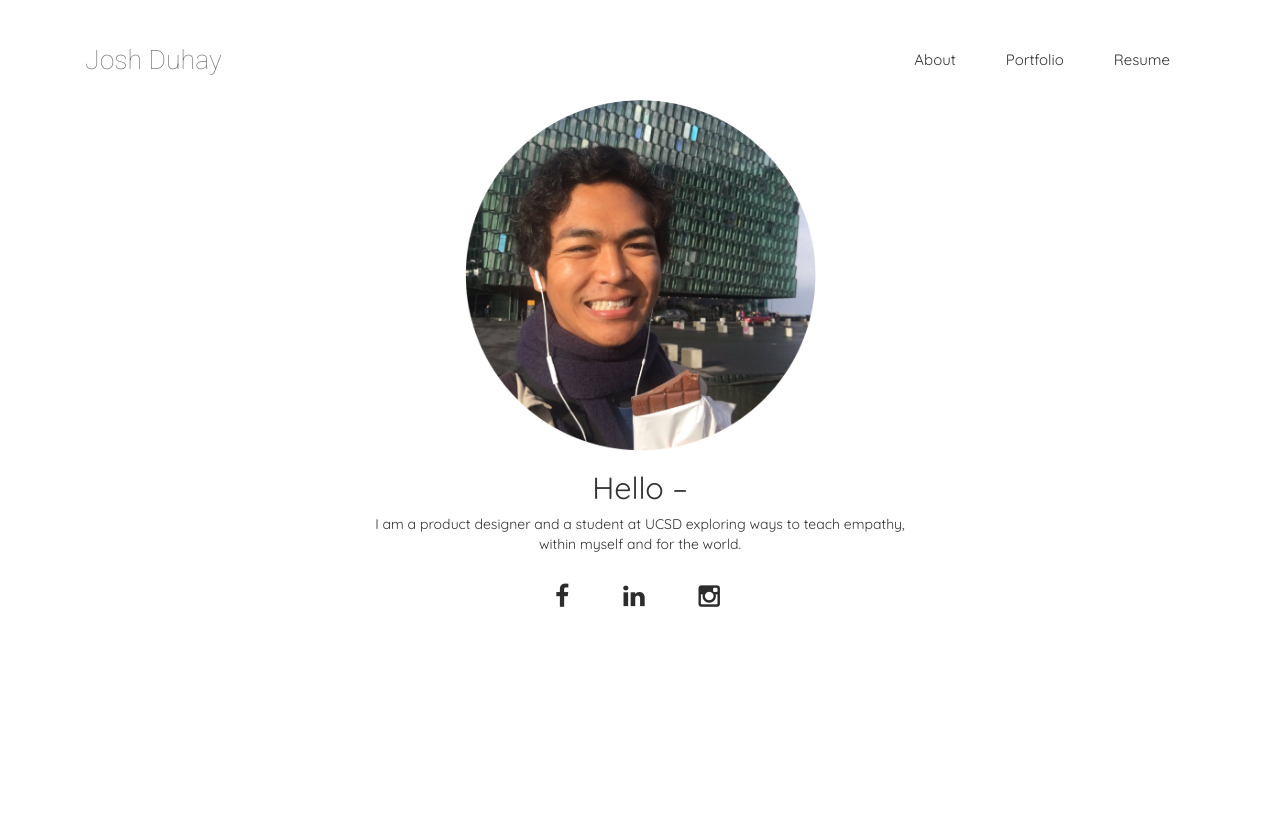
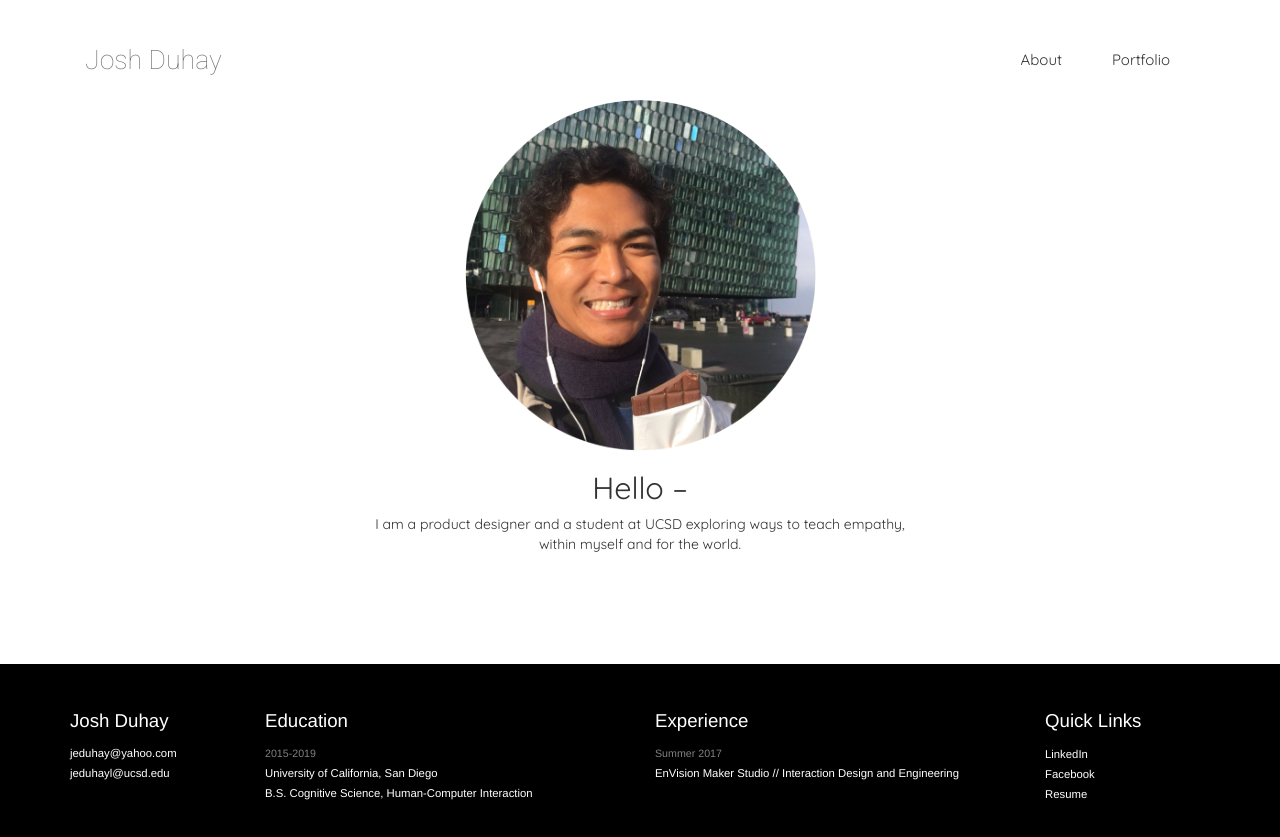
Before and after one commit to jeduhay/personalwebsite, a PHP site: page / in a window 1280 px wide. Before the commit the page ends 607 px from the top, so only its background shows below. Run offline with PHP 8.4, Linux system fonts and the light colour scheme; some libraries are stand-ins or nearby versions; some web fonts are replaced.

Commit message:
Footer added

```diff
--- a/css/style.css
+++ b/css/style.css
@@ -798,38 +798,35 @@ font header .navbar-default .navbar-nav li a:hover {
 	footer Start
 --*/
 footer {
-  background: #F5F5F5;
-  text-align: center;
-  padding-top: 48px;
-  padding-bottom: 55px;
-}
-footer p {
-  font-size: 13px;
-  line-height: 25px;
-  color: #919191;
-}
-footer a {
-  color: #595959;
-}
-footer .footer-manu {
-  padding-bottom: 25px;
-}
-footer .footer-manu ul {
-  margin: 0px;
-  padding: 0px;
-}
-footer .footer-manu ul li {
-  display: inline-block;
-  padding: 0px 20px;
-}
-footer .footer-manu ul li a {
-  display: inline-block;
-  color: #494949;
-}
-footer .footer-manu ul li a:hover {
-  color: #000;
+  background: black;
+  text-align: left;
+  padding-top: 24px;
+  padding-bottom: 24px;
+  font-family: Helvetica, sans-serif;
 }
 
+footer h1 {
+  font-size: 14pt;
+  line-height:25px;
+  color: white;
+  font-weight:500;
+}
+
+footer h2 {
+  font-size: 8pt;
+  color: grey;
+  line-height:0px;
+}
+
+footer p {
+  font-size: 8.5pt;
+  color: white;
+}
+
+footer a {
+  font-size: 8.5pt;
+  color: white;
+}
 
 
 
--- a/home.html
+++ b/home.html
@@ -73,18 +73,6 @@
                         <span class="hover hover-3"><a href="portfolio.html">Portfolio</span></a>
                       </div>
                     </li>
-                    <li>
-                      <WOW></WOW>
-                      <div style="padding-right:25px;padding-left:25px;">
-                        <span class="hover hover-3"><a href="img/Josh-Duhay-Resume.pdf" target="_blank">Resume</span></a>
-                      </div>
-                    </li>
-                    <!-- <li>
-                      <WOW></WOW>
-                      <div style="padding-left:25px;">
-                        <span class="hover hover-3"><a href="blog.html">Blog</span></a>
-                      </div>
-                    </li> -->
                   </ul>
                 </div><!-- /.navbar-collapse -->
               </div><!-- /.container-fluid -->
@@ -117,19 +105,47 @@
             <p style="font-size:10.5pt;">
               I am a product designer and a student at UCSD exploring ways
               to teach empathy, within myself and for the world.
-            </p><br>
+            </p><br><br><br><br><br>
           </div>
-          <div class="col-md-2"></div>
+          <!-- <div class="col-md-2"></div>
           <div class="social-icons">
             <ul>
                 <li><a href="http://www.facebook.com/jeduhay" target="_blank"><i class="fa fa-facebook"></i></a></li>
                 <li><a href="https://www.linkedin.com/in/jeduhay/" target="_blank"><i class="fa fa-linkedin"></i></a></li>
                 <li><a href="https://instagram.com/jeduhay" target="_blank"><i class="fa fa-instagram"></i></a></li>
             </ul>
-          </div> <!-- .social-icons -->
+          </div> -->
         </div>
       </div>
     </section>
 
+    <!-- Footer -->
+    <footer>
+      <div class="container">
+        <div class="row">
+          <div class="col-md-2" align="left">
+            <h1>Josh Duhay</h1>
+            <p>jeduhay@yahoo.com<br>jeduhayl@ucsd.edu</p>
+          </div>
+          <div class="col-md-4" align="left">
+            <h1>Education</h1>
+            <h2>2015-2019</h2>
+            <p>University of California, San Diego<br>
+              B.S. Cognitive Science, Human-Computer Interaction</p>
+          </div>
+          <div class="col-md-4" align="left">
+            <h1>Experience</h1>
+            <h2>Summer 2017</h2>
+            <p>EnVision Maker Studio // Interaction Design and Engineering</p>
+          </div>
+          <div class="col-md-2" align="left">
+            <h1>Quick Links</h1>
+            <a href="https://www.linkedin.com/in/jeduhay/" target="_blank">LinkedIn</a><br>
+            <a href="https://www.facebook.com/jeduhay/" target="_blank">Facebook</a><br>
+            <a href="img/Josh-Duhay-Resume.pdf" target="_blank">Resume</a>
+        </div>
+      </div>
+    </footer>
+
     </body>
 </html>
--- a/rfid.html
+++ b/rfid.html
@@ -75,12 +75,6 @@
                         <WOW></WOW>
                         <div style="padding-right:25px;padding-left:25px;">
                           <span class="hover hover-3"><a href="portfolio.html">Portfolio</span></a>
-                        </div>
-                      </li>
-                      <li>
-                        <WOW></WOW>
-                        <div style="padding-right:25px;padding-left:25px;">
-                          <span class="hover hover-3"><a href="img/Josh-Duhay-Resume.pdf" target="_blank">Resume</span></a>
                         </div>
                       </li>
                     </ul>
```
Also changed, not shown: d4sd.html (+0 -12 lines), portfolio.html (+0 -12 lines).
